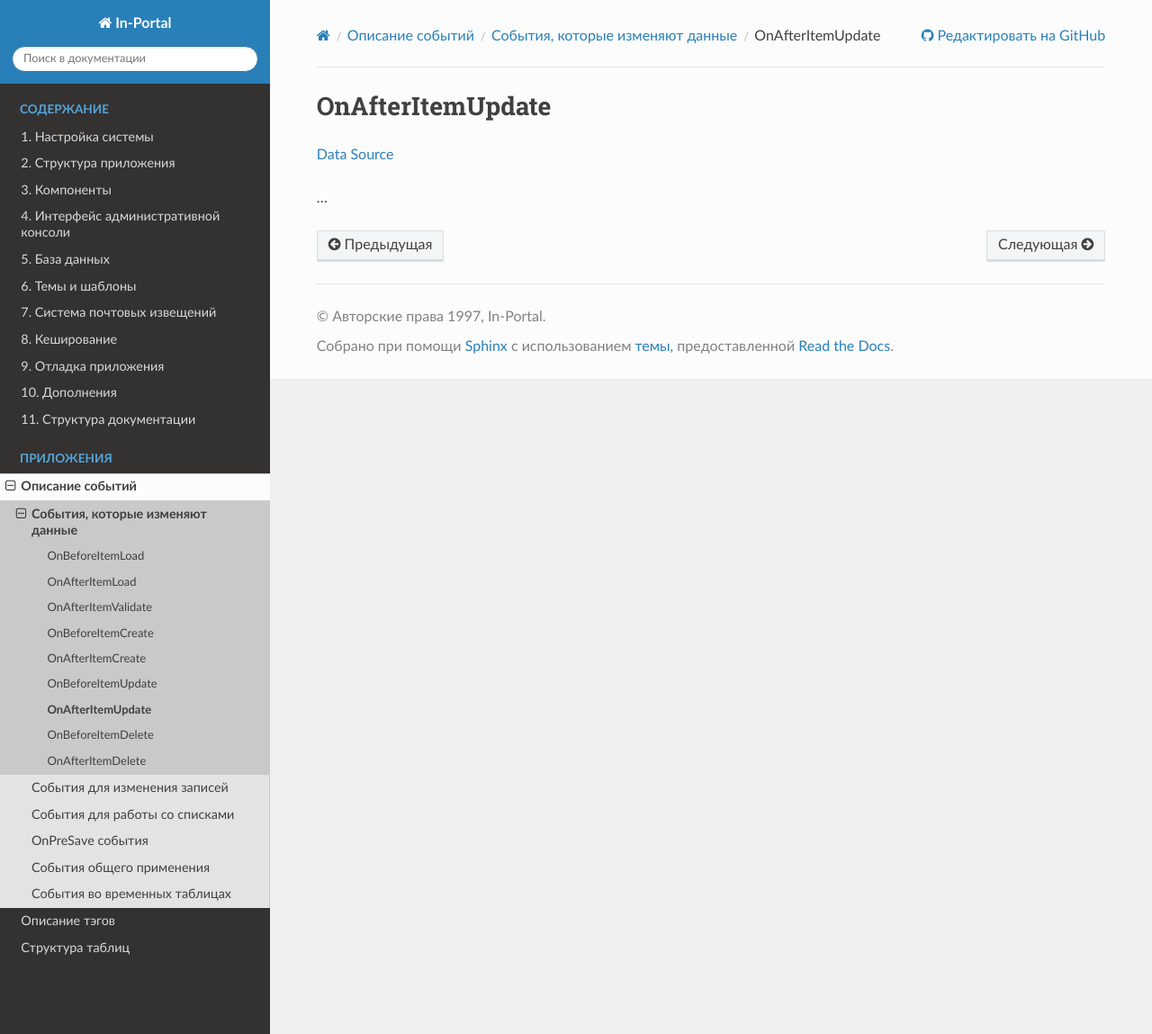
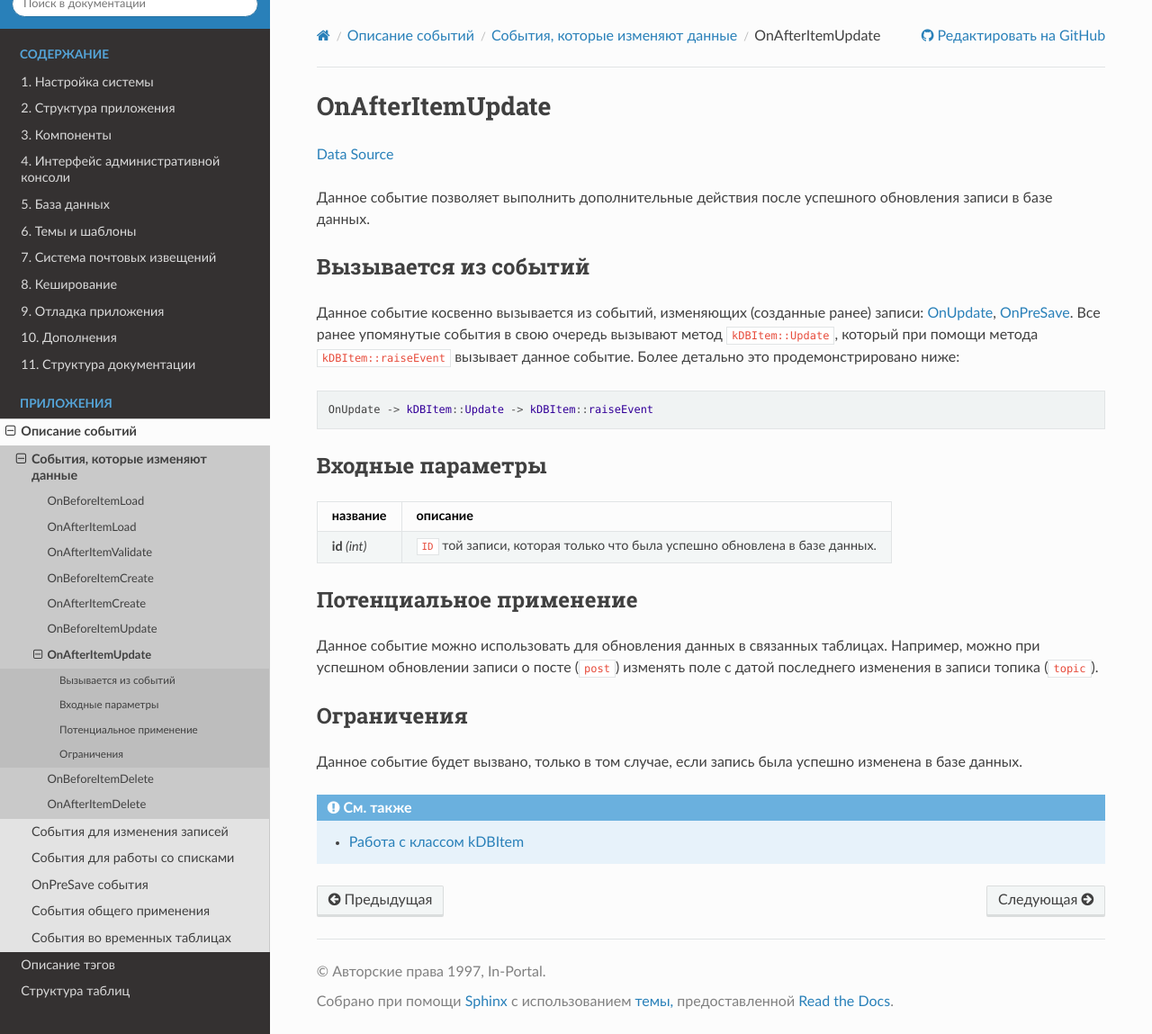
Before and after one commit to in-portal/guide-ru, a Sphinx documentation site: the page built from docs/events/modify_data/on_after_item_update.rst, in a window 1280 px wide and 1149 px high. Shown: the whole window at 90% size. Built offline with Sphinx 7.4.7 and the Read the Docs theme 3.1.0, drawn with Linux system fonts in a browser that asks for light colours.

Commit message:
Integrated "/events/modify_data/on_after_item_update.rst"

```diff
--- a/docs/events/modify_data/on_after_item_update.rst
+++ b/docs/events/modify_data/on_after_item_update.rst
@@ -2,6 +2,45 @@ OnAfterItemUpdate
 =================
 `Data Source`_
 
-...
+Данное событие позволяет выполнить дополнительные действия после успешного обновления записи в базе данных.
+
+Вызывается из событий
+---------------------
+
+Данное событие косвенно вызывается из событий, изменяющих (созданные ранее) записи:
+:doc:`/events/live_editing/on_update`, :doc:`/events/onpresave/on_pre_save`. Все ранее упомянутые события в
+свою очередь вызывают метод ``kDBItem::Update``, который при помощи метода ``kDBItem::raiseEvent`` вызывает
+данное событие. Более детально это продемонстрировано ниже:
+
+.. code::
+
+   OnUpdate -> kDBItem::Update -> kDBItem::raiseEvent
+
+
+Входные параметры
+-----------------
+
++----------------------+-----------------------------------------------------------------------------+
+| название             | описание                                                                    |
++======================+=============================================================================+
+| .. config-property:: | ``ID`` той записи, которая только что была успешно обновлена в базе данных. |
+|    :name: id         |                                                                             |
+|    :type: int        |                                                                             |
++----------------------+-----------------------------------------------------------------------------+
+
+Потенциальное применение
+------------------------
+
+Данное событие можно использовать для обновления данных в связанных таблицах. Например, можно при успешном
+обновлении записи о посте (``post``) изменять поле с датой последнего изменения в записи топика (``topic``).
+
+Ограничения
+-----------
+
+Данное событие будет вызвано, только в том случае, если запись была успешно изменена в базе данных.
+
+.. seealso::
+
+   - :doc:`/application_structure/system_classes/working_with_kdbitem_class`
 
 .. _Data Source: http://guide.in-portal.org/rus/index.php/EventHandler:OnAfterItemUpdate
```
